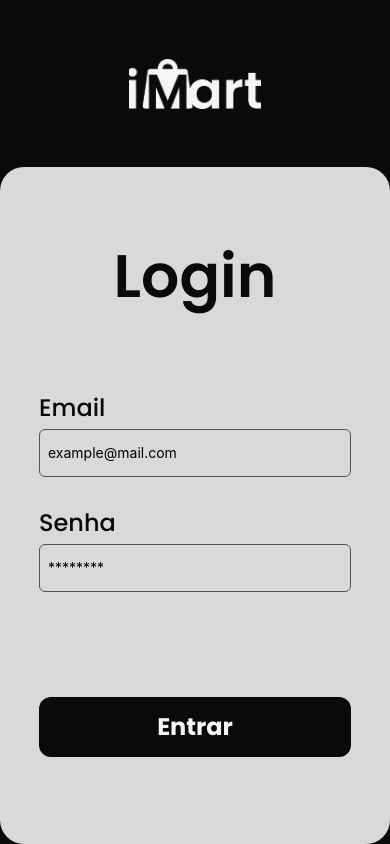
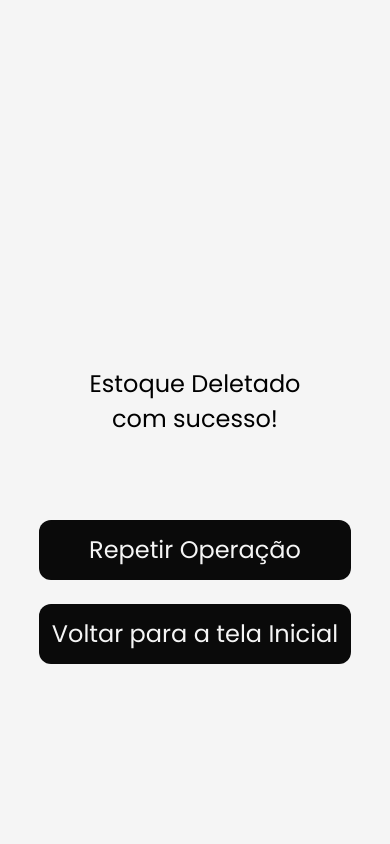
Before and after one commit to impulse5/iMart_app, a React Native app: screen /SucessDelete in a window 390 px wide. Built offline with nearby package versions, Linux system fonts and the light colour scheme; some icons are missing.

Commit message:
feat: mock product to presentation

```diff
--- a/app/constants/api.ts
+++ b/app/constants/api.ts
@@ -1,13 +1,15 @@
 import axios from "axios";
 
 export const API_URL = axios.create({
-  baseURL: "https://major-yaks-cough.loca.lt",
+  baseURL:
+    "eyJhbGciOiJIUzI1NiJ9.eyJ1c2VyX2lkIjoiZDc0ODRjMzEtMTE5MC00MDE5LTgyYTctMTI0ZDk4YzY4NTkzIiwiZXhwIjoxNzI1MDIyNzU3fQ.xpALb-fMxsixNA2ZJLKDBuGBnL9JxIE-wKdhbmt939c",
   timeout: 10000,
 });
 
 API_URL.interceptors.request.use(
   (config) => {
-    const token = "seu-token-aqui";
+    const token =
+      "eyJhbGciOiJIUzI1NiJ9.eyJ1c2VyX2lkIjoiZDc0ODRjMzEtMTE5MC00MDE5LTgyYTctMTI0ZDk4YzY4NTkzIiwiZXhwIjoxNzI1MDIyNzU3fQ.xpALb-fMxsixNA2ZJLKDBuGBnL9JxIE-wKdhbmt939c";
 
     if (token) {
       config.headers.Authorization = `Bearer ${token}`;
--- a/app/routes/index.tsx
+++ b/app/routes/index.tsx
@@ -11,6 +11,7 @@ import ProductScanningEdit from "../screens/StorageConsult/ProductScan";
 import ProductAttribsEdit from "../screens/StorageConsult/ProductAttribs";
 import SucessEdit from "../screens/StorageConsult/SucessEdit";
 import ProductEdit from "../screens/StorageConsult/ProductEdit";
+import SucessDelete from "../screens/StorageConsult/SucessDelete";
 
 const Stack = createStackNavigator();
 
@@ -33,6 +34,7 @@ const Routes = () => {
       <Stack.Screen name="ProductAttribsEdit" component={ProductAttribsEdit} />
       <Stack.Screen name="SucessEdit" component={SucessEdit} />
       <Stack.Screen name="ProductEdit" component={ProductEdit} />
+      <Stack.Screen name="SucessDelete" component={SucessDelete} />
     </Stack.Navigator>
   );
 };
--- a/app/screens/StorageConsult/ProductEdit/index.tsx
+++ b/app/screens/StorageConsult/ProductEdit/index.tsx
@@ -29,10 +29,6 @@ export default function ProductEdit({ route }: any) {
 
   function handleReturn() {
     navigation.goBack();
-  }
-
-  function handleDelete() {
-    console.log("clicou");
   }
 
   function handleSave() {
--- a/app/screens/StorageConsult/ProductEdit/styles.ts
+++ b/app/screens/StorageConsult/ProductEdit/styles.ts
@@ -47,7 +47,6 @@ export const styles = StyleSheet.create({
     fontFamily: "Poppins-ExtraLight",
     textAlign: "center",
     fontSize: 25,
-    marginBottom: 64,
   },
   infoText: {
     fontSize: 22,
--- a/app/screens/StorageConsult/ProductScan/index.tsx
+++ b/app/screens/StorageConsult/ProductScan/index.tsx
@@ -40,26 +40,28 @@ export default function ProductScanningEdit() {
     if (scanned) {
       return;
     }
-    try {
-      const productData = await getProductById(data);
-      // @ts-ignore
-      navigation.navigate("ProductAttribs", {
-        product: {
-          name: productData.product.data.attributes.name,
-          code: productData.product.data.attributes.barcode,
-          supplier: productData.product.data.attributes.supplier.name,
-          price: productData.product.data.attributes.price,
-          category: productData.product.data.attributes.category.name,
-          measurement: "UND",
-        },
-      });
-    } catch (error) {
-      Alert.alert("Erro", "Não foi possível encontrar o produto.");
-    } finally {
-      setTimeout(() => {
-        setScanned(false);
-      }, 3000);
-    }
+    setScanned(true);
+    Alert.alert(`ID do produto: ${data}`);
+    // try {
+    //   const productData = await getProductById(data);
+    // @ts-ignore
+    navigation.navigate("ProductAttribsEdit", {
+      // product: {
+      //   name: productData.product.data.attributes.name,
+      //   code: productData.product.data.attributes.barcode,
+      //   supplier: productData.product.data.attributes.supplier.name,
+      //   price: productData.product.data.attributes.price,
+      //   category: productData.product.data.attributes.category.name,
+      //   measurement: "UND",
+      // },
+    });
+    // } catch (error) {
+    // Alert.alert("Erro", "Não foi possível encontrar o produto.");
+    // } finally {
+    setTimeout(() => {
+      setScanned(false);
+    }, 3000);
+    // }
   };
 
   if (!permission.granted) {
--- /dev/null
+++ b/app/screens/StorageConsult/SucessDelete/index.tsx
@@ -0,0 +1,54 @@
+import React, { useState } from "react";
+import { View, Text } from "react-native";
+import { useNavigation, useRoute } from "@react-navigation/native";
+import { styles } from "./styles";
+import { CircleCheckBig } from "lucide-react-native";
+import { COLORS } from "../../../utils/colors";
+import Button from "../../../components/button";
+
+export default function SucessDelete() {
+  const navigation = useNavigation();
+  const route = useRoute();
+  // const { productName, productQuantity } = route.params as {
+  //   productName: string;
+  //   productQuantity: number;
+  // };
+
+  function repeatOperation() {
+    navigation.navigate("ProductScanningEdit" as never);
+  }
+
+  function backToHome() {
+    navigation.navigate("Initial" as never);
+  }
+
+  return (
+    <View style={styles.container}>
+      <CircleCheckBig height={150} width={150} color={COLORS.success} />
+      <View style={styles.textContent}>
+        <Text style={styles.text}>Estoque Deletado</Text>
+        <Text style={styles.text}>com sucesso!</Text>
+        {/* <Text style={styles.textProductName}>{productName}</Text> */}
+        {/* <Text style={styles.textProductName}>{productQuantity}</Text> */}
+      </View>
+      <View style={styles.viewButton}>
+        <Button
+          title={"Repetir Operação"}
+          onPress={repeatOperation}
+          height={60}
+          buttonStyle={{
+            width: "80%",
+          }}
+        />
+        <Button
+          title={"Voltar para a tela Inicial"}
+          onPress={backToHome}
+          height={60}
+          buttonStyle={{
+            width: "80%",
+          }}
+        />
+      </View>
+    </View>
+  );
+}
--- /dev/null
+++ b/app/screens/StorageConsult/SucessDelete/styles.ts
@@ -0,0 +1,36 @@
+import { StyleSheet } from "react-native";
+import { COLORS } from "../../../utils/colors";
+import Constants from "expo-constants";
+
+export const styles = StyleSheet.create({
+  container: {
+    flex: 1,
+    backgroundColor: COLORS.secondary,
+    alignItems: "center",
+    justifyContent: "center",
+    width: "100%",
+    paddingTop: Constants.statusBarHeight + 15,
+  },
+  viewButton: {
+    width: "100%",
+    alignItems: "center",
+    justifyContent: "center",
+    gap: 24,
+    marginTop: 64,
+  },
+  text: {
+    fontFamily: "Poppins-Regular",
+    fontSize: 24,
+    textAlign: "center",
+  },
+  textContent: {
+    padding: 20,
+    textAlign: "center",
+    alignItems: "center",
+  },
+  textProductName: {
+    fontSize: 24,
+    fontFamily: "Poppins-ExtraLight",
+    textAlign: "center",
+  },
+});
--- a/app/screens/StorageRegister/ProductAttribs/index.tsx
+++ b/app/screens/StorageRegister/ProductAttribs/index.tsx
@@ -10,15 +10,37 @@ import {
 import { useNavigation } from "@react-navigation/native";
 import { ChevronLeft } from "lucide-react-native";
 import { styles } from "./styles";
+import { postStorage } from "../../../services/storageService";
 
 export default function ProductAttribs({ route }: any) {
+  const product = {
+    name: "Creme de Cabelo",
+    lot: "102938",
+    code: "7891150060883",
+    supplier: "Seda",
+    price: "10,99",
+    category: "Higiene",
+    measurement: "UND",
+    quantity: 1,
+  };
   const navigation = useNavigation();
-  const { product } = route.params;
+  // const { data } = route.params;
   const [quantity, setQuantity] = useState(product.quantity.toString());
 
   function handleReturn() {
     navigation.goBack();
   }
+
+  // async function handleSave() {
+  //   try {
+  //     const productID = await postStorage(data);
+  //     // @ts-ignore
+  //     navigation.navigate("SucessRegister" as never, {
+  //       productName: product.name,
+  //     });
+  //     console.log("Estoque editado, nova quantidade:", quantity);
+  //   } catch {}
+  // }
 
   function handleSave() {
     // @ts-ignore
@@ -71,7 +93,7 @@ export default function ProductAttribs({ route }: any) {
               style={styles.input}
               value={quantity}
               keyboardType="numeric"
-              onChangeText={setQuantity}
+              // onChangeText={setQuantity}
             />
           </View>
         </View>
--- a/app/screens/StorageRegister/ProductScan/index.tsx
+++ b/app/screens/StorageRegister/ProductScan/index.tsx
@@ -36,31 +36,54 @@ export default function ProductScanning() {
     return <View />;
   }
 
-  const handleBarcodeScanned = async ({ data }: BarcodeScanningResult) => {
+  const handleBarcodeScanned = ({ data }: BarcodeScanningResult) => {
     if (scanned) {
       return;
     }
-    try {
-      const productData = await getProductById(data);
+    setScanned(true);
+    Alert.alert(`ID do produto: ${data}`);
     // @ts-ignore
     navigation.navigate("ProductAttribs", {
-        product: {
-          name: productData.product.data.attributes.name,
-          code: productData.product.data.attributes.barcode,
-          supplier: productData.product.data.attributes.supplier.name,
-          price: productData.product.data.attributes.price,
-          category: productData.product.data.attributes.category.name,
-          measurement: "UND",
-        },
+      // product: {
+      //   name: productData.product.data.attributes.name,
+      //   code: productData.product.data.attributes.barcode,
+      //   supplier: productData.product.data.attributes.supplier.name,
+      //   price: productData.product.data.attributes.price,
+      //   category: productData.product.data.attributes.category.name,
+      //   measurement: "UND",
+      // }
     });
-    } catch (error) {
-      Alert.alert("Erro", "Não foi possível encontrar o produto.");
-    } finally {
     setTimeout(() => {
       setScanned(false);
     }, 3000);
-    }
   };
+
+  // const handleBarcodeScanned = async ({ data }: BarcodeScanningResult) => {
+  //   if (scanned) {
+  //     return;
+  //   }
+  //   try {
+  //     const productData = await getProductById(data);
+  //     // @ts-ignore
+  //     navigation.navigate("ProductAttribs", {
+  //       product: {
+  //         name: productData.product.data.attributes.name,
+  //         code: productData.product.data.attributes.barcode,
+  //         supplier: productData.product.data.attributes.supplier.name,
+  //         price: productData.product.data.attributes.price,
+  //         category: productData.product.data.attributes.category.name,
+  //         measurement: "UND",
+  //       },
+  //       data,
+  //     });
+  //   } catch (error) {
+  //     Alert.alert("Erro", "Não foi possível encontrar o produto.");
+  //   } finally {
+  //     setTimeout(() => {
+  //       setScanned(false);
+  //     }, 3000);
+  //   }
+  // };
 
   if (!permission.granted) {
     return (
--- a/app/services/storageService.ts
+++ b/app/services/storageService.ts
@@ -9,3 +9,15 @@ export const getProductById = async (id: any) => {
     throw error;
   }
 };
+
+export const postStorage = async (id_produto: number) => {
+  try {
+    const response = await API_URL.post(`/storage/${id_produto}`, {
+      quantity: id_produto,
+    });
+    return response.data;
+  } catch (error) {
+    console.error("Erro ao obter o produto:", error);
+    throw error;
+  }
+};
```
Also changed, not shown: app/screens/StorageConsult/ProductAttribs/index.tsx (+34 -14 lines). Lines whose indentation alone changed are shown as unchanged.
